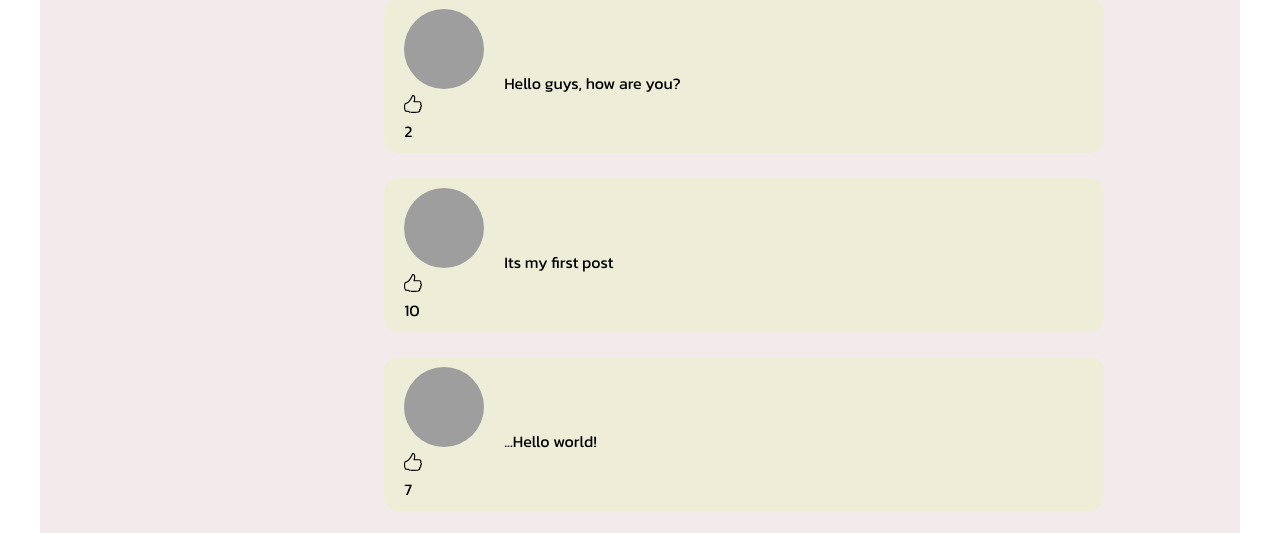
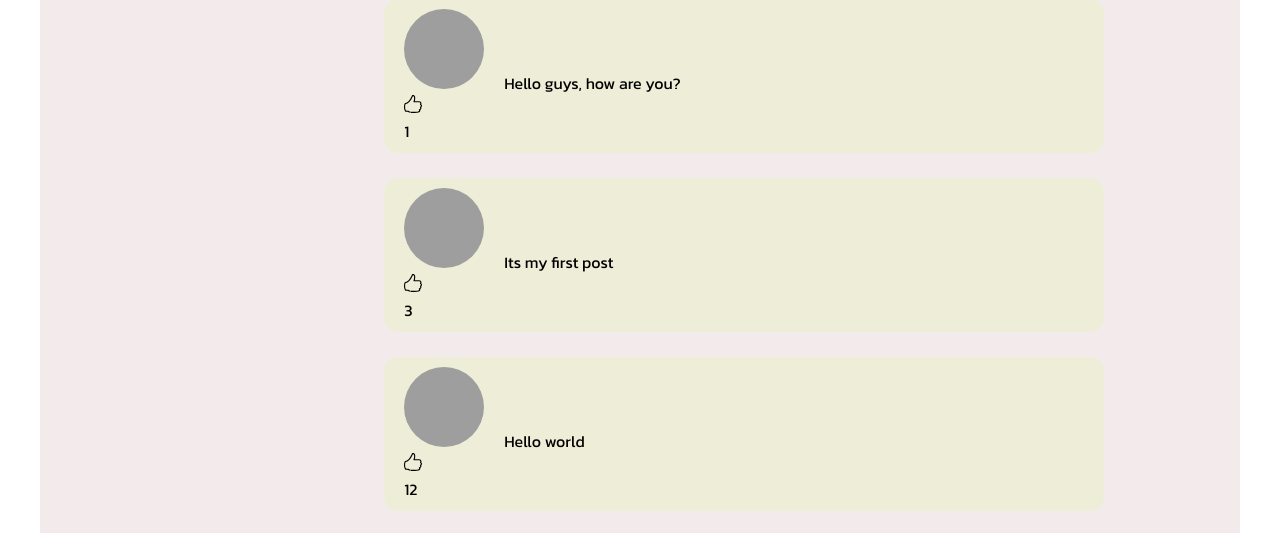
Before and after one commit to MrReedus/SOCIALNETWORK-ts, a React (Create React App) app: page /profile in a window 1280 px wide. Shown: the part 936-1469 px from the top of the page. Built offline with nearby package versions, Linux system fonts and the light colour scheme; grey boxes are pictures that could not be loaded.

Commit message:
add map for posts

```diff
--- a/src/components/Dialogs/Dialogs.module.scss
+++ b/src/components/Dialogs/Dialogs.module.scss
@@ -20,6 +20,9 @@
   border-radius: 8px;
   transition: 0.3s ease;
 
+
+}
+.item {
   &:hover {
     background-color: #c9c6c6;
     opacity: 0.9;
@@ -28,6 +31,8 @@
 
 .message {
   padding-left: 30px;
+  display: flex;
+  align-items: center;
 }
 
 a {
--- a/src/components/Navbar/index.jsx
+++ b/src/components/Navbar/index.jsx
@@ -6,7 +6,7 @@ const navItems = ['Profile', 'Dialogs', 'Messages', 'News',  'Music', 'Setting'
 
 const Navbar = () => {
     return (
-        <nav className={styles.nav}>1
+        <nav className={styles.nav}>
             <ul>
                 {navItems.map(item =>
                     <NavLink to={`/${item.toLowerCase()}`}> <li>{item}</li></NavLink>
--- a/src/components/Profile/MyPosts/index.jsx
+++ b/src/components/Profile/MyPosts/index.jsx
@@ -4,6 +4,14 @@ import Post from "./Post";
 
 
 const MyPosts = ({}) => {
+
+   let postsData = [
+       {id: 1, message: 'Hello guys, how are you?', likeCount: 1},
+       {id: 1, message: 'Its my first post', likeCount: 3},
+       {id: 1, message: 'Hello world', likeCount: 12},
+   ]
+
+    let posts = postsData.map(post => <Post key={post.id} text={post.message} likeCount={post.likeCount}></Post>)
 
     return (
         <div className={styles.posts}>
@@ -27,9 +35,8 @@ const MyPosts = ({}) => {
             </div>
 
             <h2>Posts</h2>
-            <Post text={'Hello guys, how are you?'} likeCount={2}/>
-            <Post text={'Its my first post'} likeCount={10}/>
-            <Post text={'...Hello world!'} likeCount={7}/>
+            {posts}
+
         </div>
     );
 };
```
Also changed, not shown: src/components/Header/index.tsx (renamed from src/components/Header/index.jsx), src/components/Profile/index.tsx (renamed from src/components/Profile/index.jsx).
